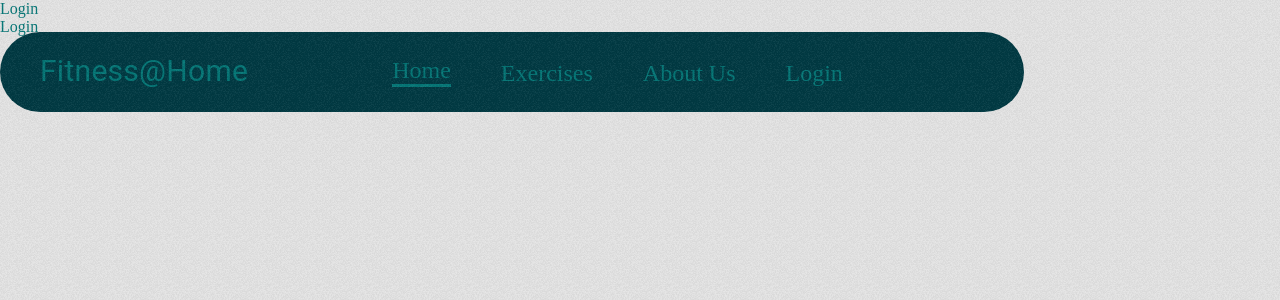
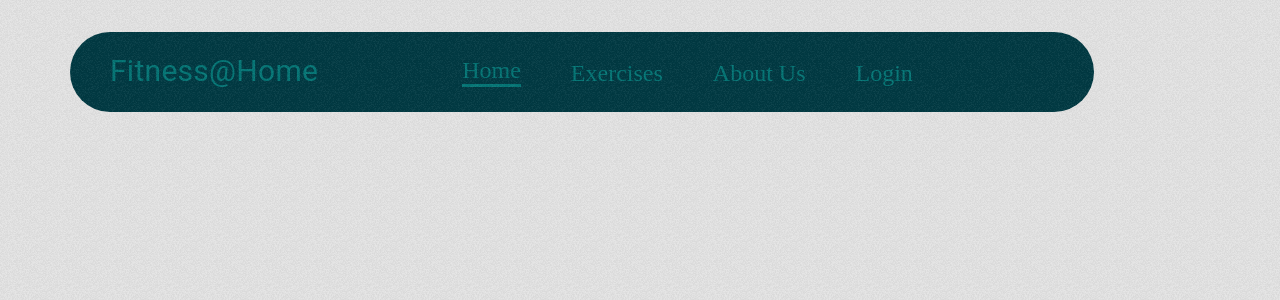
Before and after one commit to Otieno-derrick/fittness-home, a React (Create React App) app: page /login in a window 1280 px wide. Shown: the top 300 px of the page. Built offline with nearby package versions, Linux system fonts and the light colour scheme.

Commit message:
creating a login singup component

```diff
--- a/src/App.css
+++ b/src/App.css
@@ -38,7 +38,7 @@ video{
  height: 10vh;
  top: 0;
  width: 80vw;
- margin-left: ;
+ margin-left: 70px;
  align-items: center;
  justify-content: center;
  position: fixed;
--- a/src/components/Login.js
+++ b/src/components/Login.js
@@ -2,7 +2,9 @@ import React from 'react';
 
 const Login = () => {
   return (
-    <div>Login</div>
+    <div>
+
+    </div>
   )
 }
 
```
